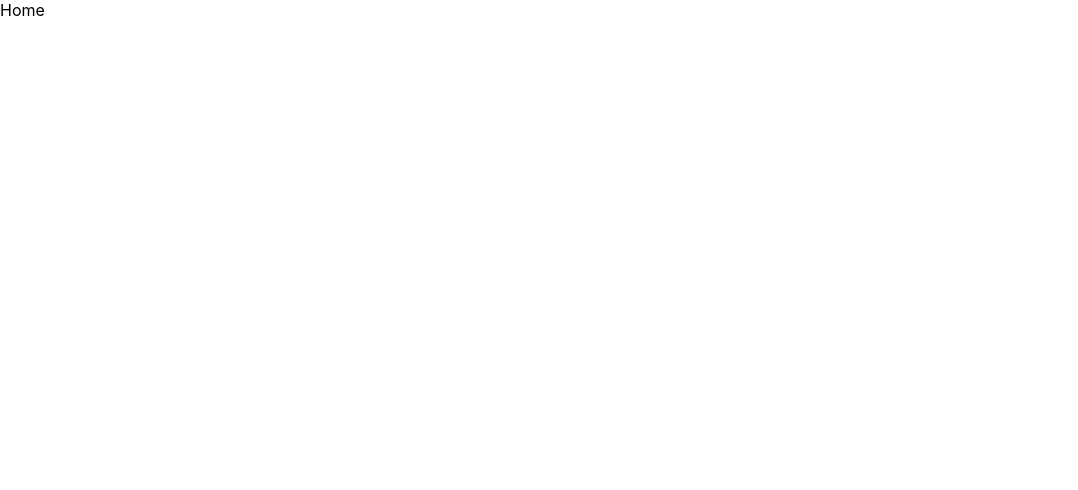
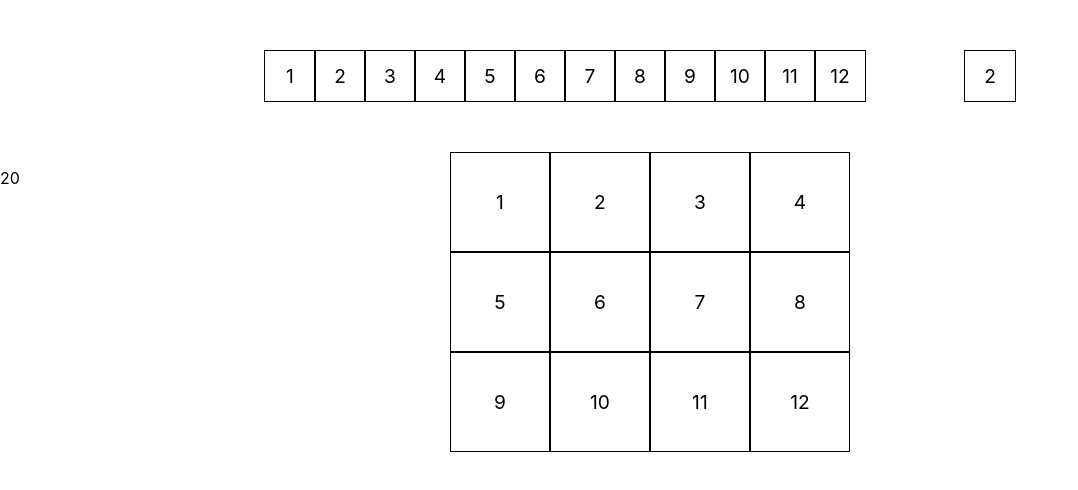
Before and after one commit to Halfiies/mathswebsite, a React (Create React App) app: page / in a window 1280 px wide. Shown: the top 490 px of the page, without its empty margins (0-1078 px from the left). Built offline with nearby package versions, Linux system fonts and the light colour scheme.

Commit message:
Migrated previous attempts and checked they are working as before

```diff
--- a/package.json
+++ b/package.json
@@ -12,7 +12,9 @@
     "@types/react-dom": "^17.0.11",
     "react": "^17.0.2",
     "react-dom": "^17.0.2",
+    "react-router-dom": "^6.2.1",
     "react-scripts": "5.0.0",
+    "sass": "^1.47.0",
     "typescript": "^4.5.4",
     "web-vitals": "^2.1.3"
   },
--- a/src/App.tsx
+++ b/src/App.tsx
@@ -1,11 +1,9 @@
-import React from "react";
-import logo from "./logo.svg";
 import "./App.css";
-import { Home } from "./Components/Homepage/Homepage";
+import { TablesGame } from "./Components/TablesGame/TablesGame";
 const App = () => {
   return (
     <div>
-      <Home />
+      <TablesGame />
     </div>
   );
 };
--- a/src/Components/Table/Table.tsx
+++ b/src/Components/Table/Table.tsx
@@ -4,14 +4,19 @@ export const Table = (props: any) => {
   const tableNumbers: Array<number> = [1, 2, 3, 4, 5, 6, 7, 8, 9, 10, 11, 12];
   const [answerCards, setAnswerCards] = useState<number[]>(tableNumbers);
   const { table } = props;
+  const shuffle = (array: Array<number>) => {
+    for (let i = array.length - 1; i > 0; i--) {
+      const j = Math.floor(Math.random() * (i + 1));
+      [array[i], array[j]] = [array[j], array[i]];
+    }
+  };
   const generateCards = (table: number): void => {
     let answerArray = [];
     for (let i = 0; i < 12; i++) {
       answerArray.push(tableNumbers[i] * table);
     }
-    console.log(answerArray);
+    shuffle(answerArray);
     setAnswerCards(answerArray);
-    console.log(answerCards);
   };
 
   const [currentCard, setCurrentCard] = useState<number>();
@@ -26,14 +31,13 @@ export const Table = (props: any) => {
 
     if (currentCard === event.target.textContent * table) {
       answerCards.splice(0, 1);
-      console.log(answerCards);
       setCurrentCard(answerCards[0]);
+      //set background to green?
     } else {
-      console.log(answerCards);
-      console.log("git gud son");
+      //set background to red?
+      //reset this when?
     }
   };
-
   useEffect(() => {
     setCurrentCard(answerCards[0]);
   }, [handleAnswer]);
--- a/src/Components/TablesGame/TablesGame.tsx
+++ b/src/Components/TablesGame/TablesGame.tsx
@@ -1,5 +1,16 @@
-import React from "react";
-
+import { useState } from "react";
+import { Table } from "../Table/Table";
+import { Selection } from "../Selection/Selection";
 export const TablesGame = () => {
-  return <div>Tables Game</div>;
+  const [table, setTable] = useState(2);
+  const handleSet = (event: any) => {
+    console.log(event.target.textContent);
+    setTable(event.target.textContent);
+  };
+  return (
+    <div>
+      <Selection handleSet={handleSet} table={table} />
+      <Table table={table} />
+    </div>
+  );
 };
```
Also changed, not shown: 2 other files (tests, documents, lock files or other folders).
